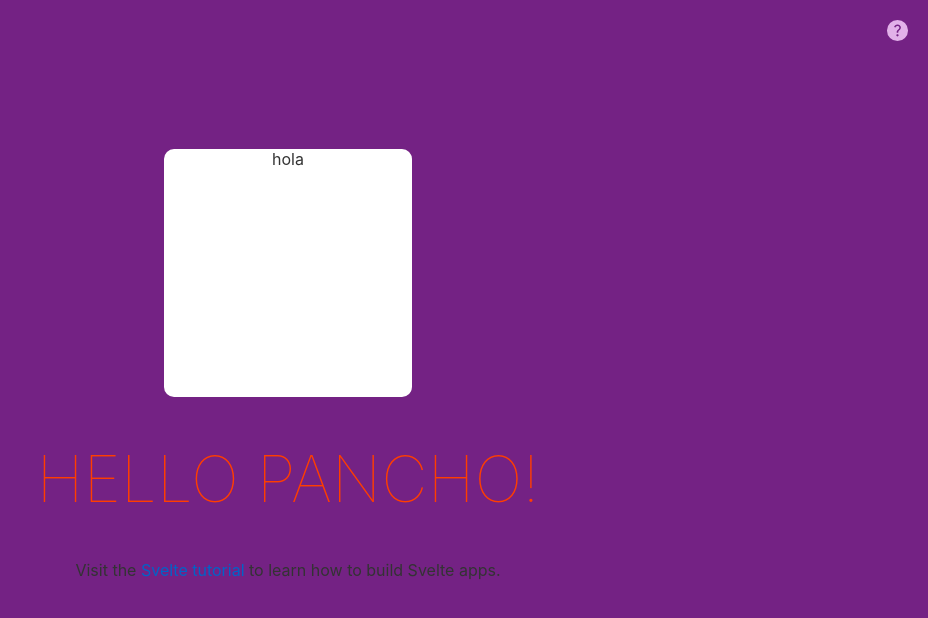
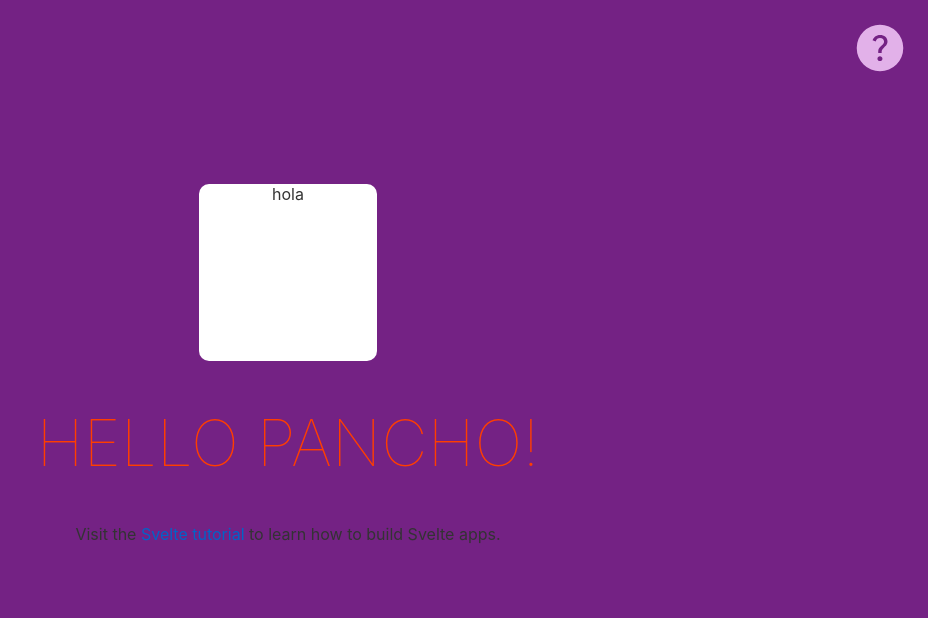
Before and after one commit to jprada1984/YapeFake, a Svelte app: page / in a window 1280 px wide. Shown: the top 618 px of the page, without its empty margins (352-1280 px from the left). Built offline with nearby package versions, Linux system fonts and the light colour scheme.

Commit message:
cambio de color

```diff
--- a/public/global.css
+++ b/public/global.css
@@ -82,27 +82,27 @@ button:focus {
 	padding-top: 1rem;
 	margin: 0;
 	position: relative;
-	height: 1.8rem;
+	height: 5vw;
 	width: 100%;
 }
 
 .imgquestion{
-	height: 1.8rem;
-	width: 1.8rem;
+	height: 5vw;
+	width: 5vw;
 	float: right;
 	margin-right: 1rem;
 }
 
 .divqrpri{
 	width: 100%;
-	height: 15.5rem;
+	height: 11.07rem;
 	position: relative;
 	padding-top: 6.5rem;
 }
 
 .divqrsec{
-	width: 15.5rem;
-	height: 15.5rem;
+	width: 11.07rem;
+	height: 11.07rem;
 	margin-left: auto;
 	margin-right: auto;
 	position: relative;
```
